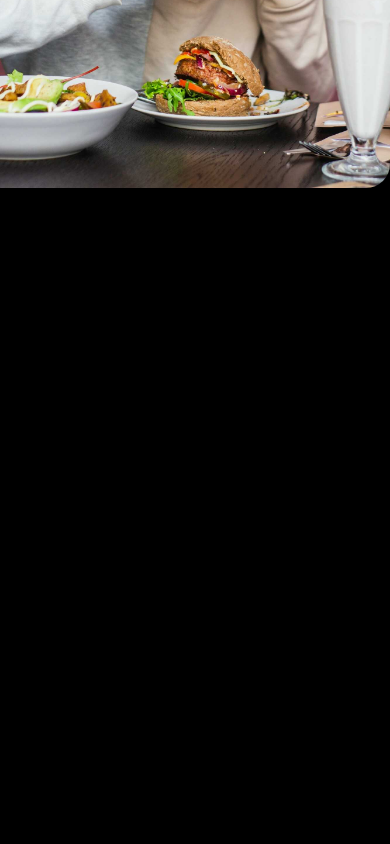
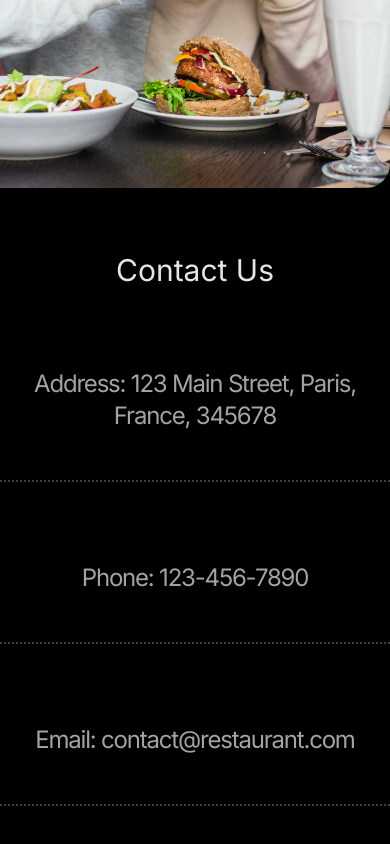
Before and after one commit to WailSolaiman/restaura, a React (Vite) app: page / in a window 390 px wide. Shown: the part 9154-9998 px from the top of the page. Before the commit the page ends 9342 px from the top, so only its background shows below. Built offline with nearby package versions, Linux system fonts and the light colour scheme.

Commit message:
add contact component, edit navbar for mobile

```diff
--- a/src/App.jsx
+++ b/src/App.jsx
@@ -5,6 +5,7 @@ import HeroSection from './components/HeroSection'
 import Mission from './components/Mission'
 import Navbar from './components/Navbar'
 import Reviews from './components/Reviews'
+import Contact from './components/Contact'
 
 function App() {
 	return (
@@ -16,6 +17,7 @@ function App() {
 			<Mission />
 			<Expertise />
 			<Reviews />
+			<Contact />
 		</main>
 	)
 }
--- /dev/null
+++ b/src/components/Contact.jsx
@@ -0,0 +1,23 @@
+import { CONTACT } from '../constants'
+
+const Contact = () => {
+	return (
+		<section id='contact' className='container mx-auto py-16'>
+			<h2 className='mb-8 text-center text-3xl lg:text-4xl'>
+				Contact Us
+			</h2>
+			<div className='text-neutral-400'>
+				{CONTACT.map((detail) => (
+					<p
+						key={detail.key}
+						className='my-20 border-b-2 border-dotted border-neutral-700
+                        pb-12 text-center text-2xl tracking-tighter lg:text-3xl'>
+						{detail.value}
+					</p>
+				))}
+			</div>
+		</section>
+	)
+}
+
+export default Contact
--- a/src/components/Navbar.jsx
+++ b/src/components/Navbar.jsx
@@ -53,11 +53,19 @@ const Navbar = () => {
 						<a
 							key={index}
 							href={`#${link.targetId}`}
-							className='block p-4 uppercase tracking-tighter text-2xl italic border-b-2 border-dashed text-center'
+							className='block p-4 uppercase border-b-2 border-dotted border-neutral-700
+                        py-6 text-center text-2xl tracking-tighter'
 							onClick={(e) => handleScroll(e, link.targetId)}>
 							{link.text}
 						</a>
 					))}
+					<img
+						src={logo}
+						alt='logo'
+						width={200}
+						height={48}
+						className='mx-auto mt-8'
+					/>
 				</div>
 			)}
 		</nav>
```
